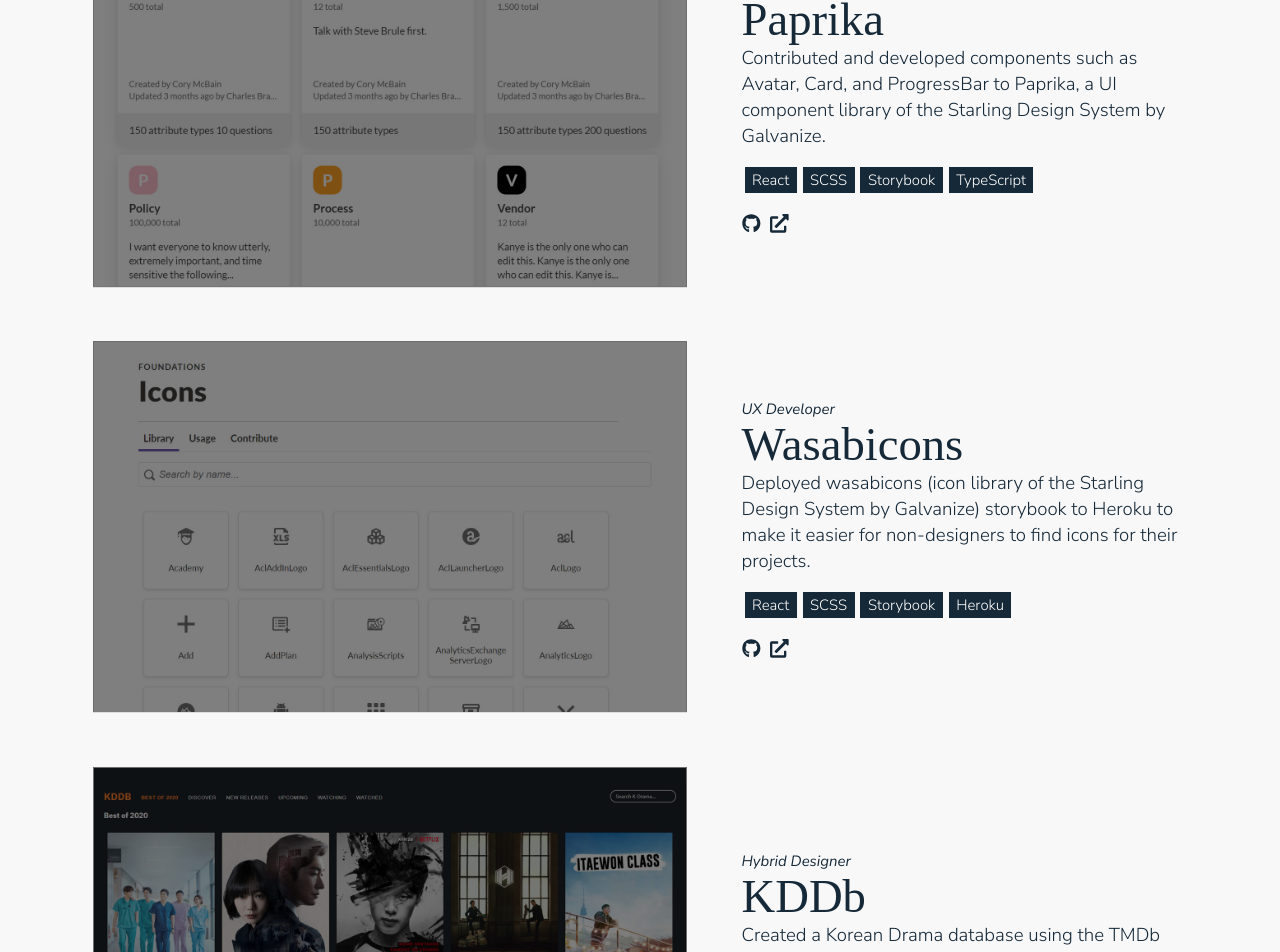
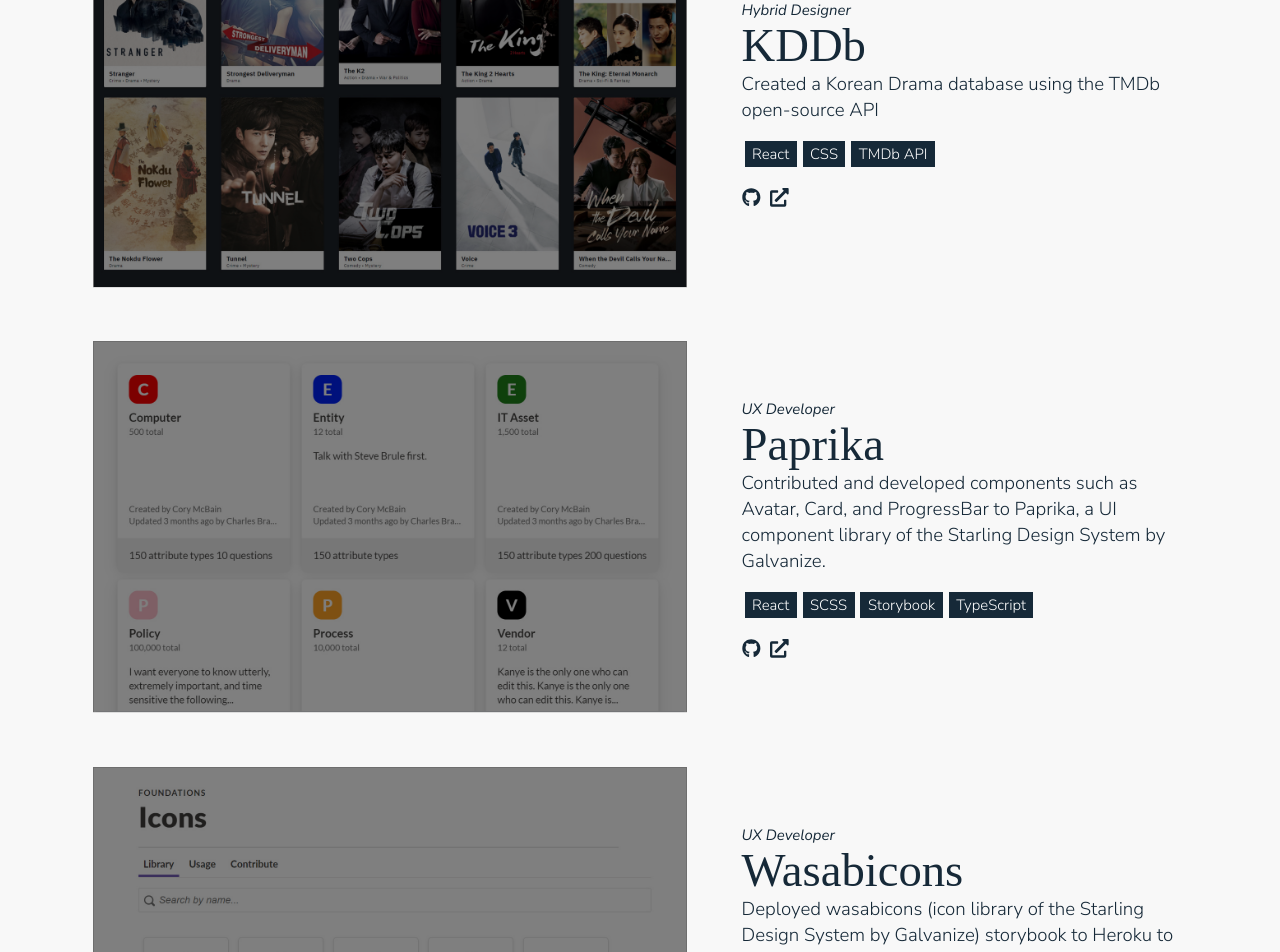
Before and after one commit to karencumlat/portfolio, a React (Create React App) app: page / in a window 1280 px wide. Shown: the part 880-1832 px from the top of the page. Built offline with nearby package versions, Linux system fonts and the light colour scheme; a web font is replaced by a local one.

Commit message:
add(work): kddb

```diff
--- a/src/components/WorkCard/index.js
+++ b/src/components/WorkCard/index.js
@@ -1,12 +1,15 @@
-import "./workCard.css";
+import './workCard.css';
 
 function WorkCard(props) {
   return (
     <div className="app-card">
       <img src={props.url} alt={props.alt} className="app-card--image" />
-      {props.tag === "dailyillustration" ? (
+      {props.tag === 'dailyillustration' ? (
         <span className="app-card--title">
-          {props.name} on <a href="Redbubble.com">{props.type}</a>
+          {props.name} on{' '}
+          <a href="https://www.redbubble.com/people/karencumlat/shop">
+            {props.type}
+          </a>
         </span>
       ) : (
         <span className="app-card--title">
--- a/src/helpers/data.js
+++ b/src/helpers/data.js
@@ -1,4 +1,15 @@
 export const featureWork = [
+  {
+    name: 'KDDb',
+    role: 'Hybrid Designer',
+    tag: 'kddb',
+    tech: ['React', 'CSS', 'TMDb API'],
+    description:
+      'Created a Korean Drama database using the TMDb open-source API',
+    link: 'https://karencumlat.github.io/kddb',
+    github: 'https://github.com/karencumlat/kddb',
+    alt: 'KDDb Homepage',
+  },
   {
     name: 'Paprika',
     role: 'UX Developer',
@@ -21,17 +32,7 @@
     github: '#',
     alt: 'Wasabicons library',
   },
-  {
-    name: 'KDDb',
-    role: 'Hybrid Designer',
-    tag: 'kddb',
-    tech: ['React', 'CSS', 'TMDb API'],
-    description:
-      'Created a Korean Drama database using the TMDb open-source API',
-    link: 'https://karencumlat.github.io/kddb',
-    github: 'https://github.com/karencumlat/kddb',
-    alt: 'KDDb Homepage',
-  },
+
   {
     name: 'Dress My Feet',
     role: 'Hybrid Designer',
```
Also changed, not shown: public/images/kddb.jpg.
